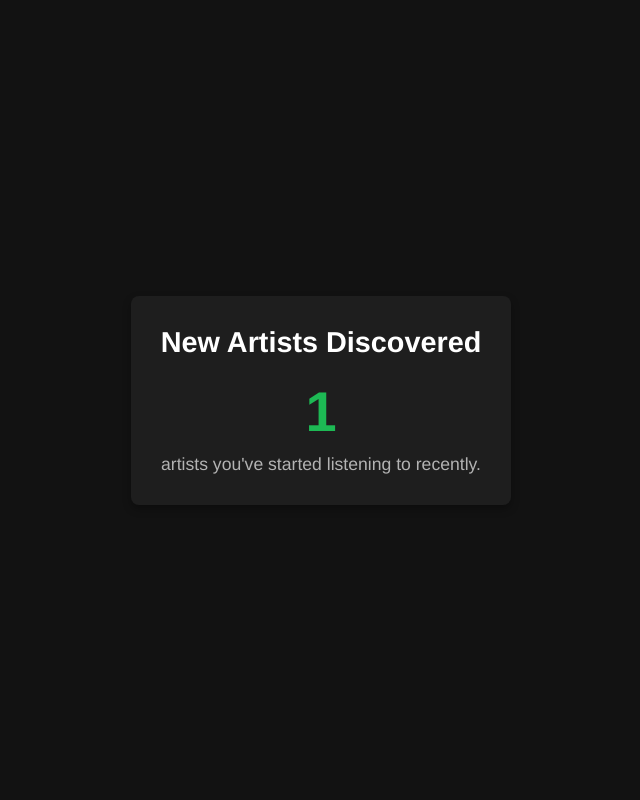
After one commit to eriklarson12/Team-27-Spotify-Wrapper, a Django app: template spotify_project/spotify_auth/templates/spotify_auth/new_artists_slide.html in a window 1280 px wide. The commit adds this page. Shown: the whole page, without its empty margins (319-959 px from the left). Run offline with Django 5.2, Linux system fonts and the light colour scheme; the template is opened without the code that fills it: most values are stand-ins (such as "Sample title", 1, 10 or a date in 2020).

Commit message:
new artists discovered slide

```diff
--- /dev/null
+++ b/spotify_project/spotify_auth/templates/spotify_auth/new_artists_slide.html
@@ -0,0 +1,57 @@
+<!DOCTYPE html>
+<html lang="en">
+<head>
+    <meta charset="UTF-8">
+    <meta name="viewport" content="width=device-width, initial-scale=1.0">
+    <title>New Artists Discovered</title>
+    <style>
+        /* Spotify-inspired styling */
+        body, html {
+            margin: 0;
+            padding: 0;
+            font-family: 'Helvetica Neue', Arial, sans-serif;
+            background-color: #121212;
+            color: #FFFFFF;
+            display: flex;
+            justify-content: center;
+            align-items: center;
+            height: 100vh;
+        }
+
+        .slide-container {
+            text-align: center;
+            background-color: #1e1e1e;
+            padding: 30px;
+            border-radius: 8px;
+            max-width: 400px;
+            width: 90%;
+            box-shadow: 0 4px 8px rgba(0, 0, 0, 0.3);
+        }
+
+        .slide-title {
+            font-size: 1.8em;
+            font-weight: bold;
+            margin-bottom: 20px;
+        }
+
+        .new-artists-count {
+            font-size: 3.5em;
+            font-weight: bold;
+            color: #1DB954; /* Spotify green */
+            margin: 10px 0;
+        }
+
+        .description {
+            font-size: 1.1em;
+            color: #b3b3b3;
+        }
+    </style>
+</head>
+<body>
+    <div class="slide-container">
+        <div class="slide-title">New Artists Discovered</div>
+        <div class="new-artists-count">{{ new_artists_count }}</div>
+        <div class="description">artists you've started listening to recently.</div>
+    </div>
+</body>
+</html>
--- a/spotify_project/spotify_auth/templates/spotify_auth/profile.html
+++ b/spotify_project/spotify_auth/templates/spotify_auth/profile.html
@@ -18,6 +18,9 @@
 </div>
 <div class="actions">
     <a href="{% url 'get_personality_insights' %}" class="spotify-button">View Your Personality Insights</a>
+</div>
+<div class="actions">
+    <a href="{% url 'new_artists_discovered' %}" class="spotify-button">New Artists Discovered</a>
 </div>
 
 <style>
--- a/spotify_project/spotify_auth/urls.py
+++ b/spotify_project/spotify_auth/urls.py
@@ -9,5 +9,6 @@ urlpatterns = [
     path('top-tracks/', views.get_top_tracks, name='get_top_tracks'),
     path('top-artists/', views.get_top_artists, name='get_top_artists'),
     path('top-genre/', views.get_top_genre, name='get_top_genre'),
-    path('personality_insights/', views.get_personality_insights, name='get_personality_insights')
+    path('personality_insights/', views.get_personality_insights, name='get_personality_insights'),
+    path('new-artists/', views.new_artists_discovered, name='new_artists_discovered')
 ]
```
Also changed, not shown: spotify_project/spotify_auth/views.py (+34 -0 lines).
